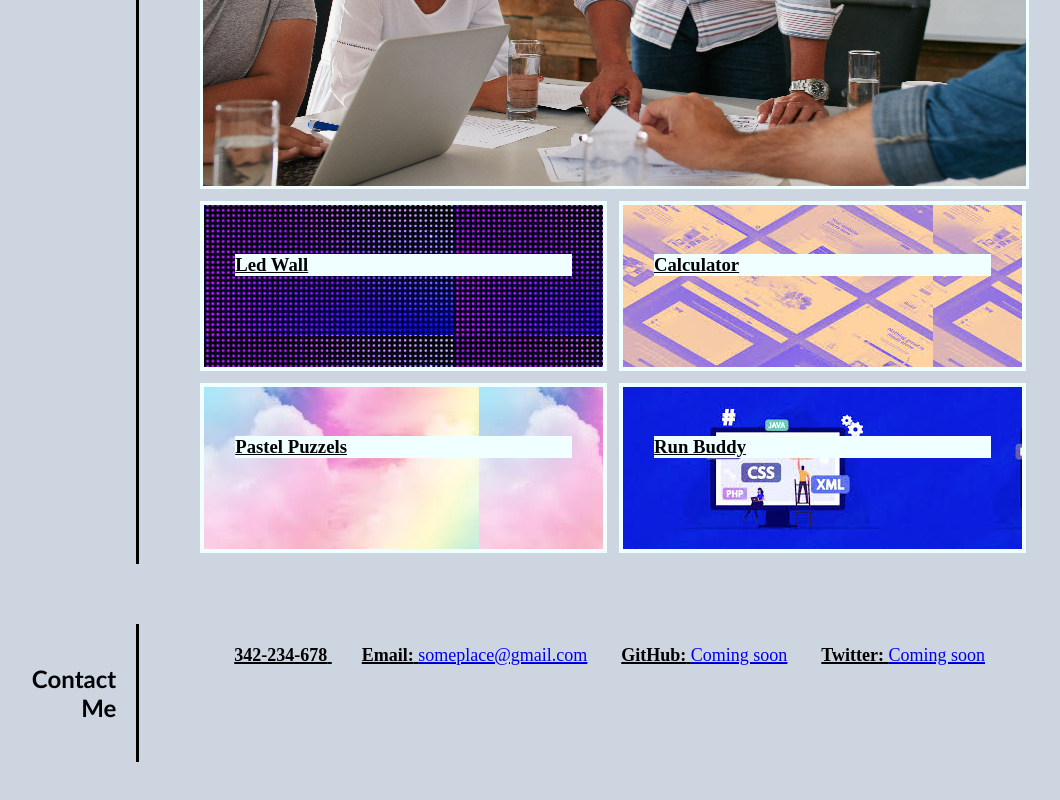
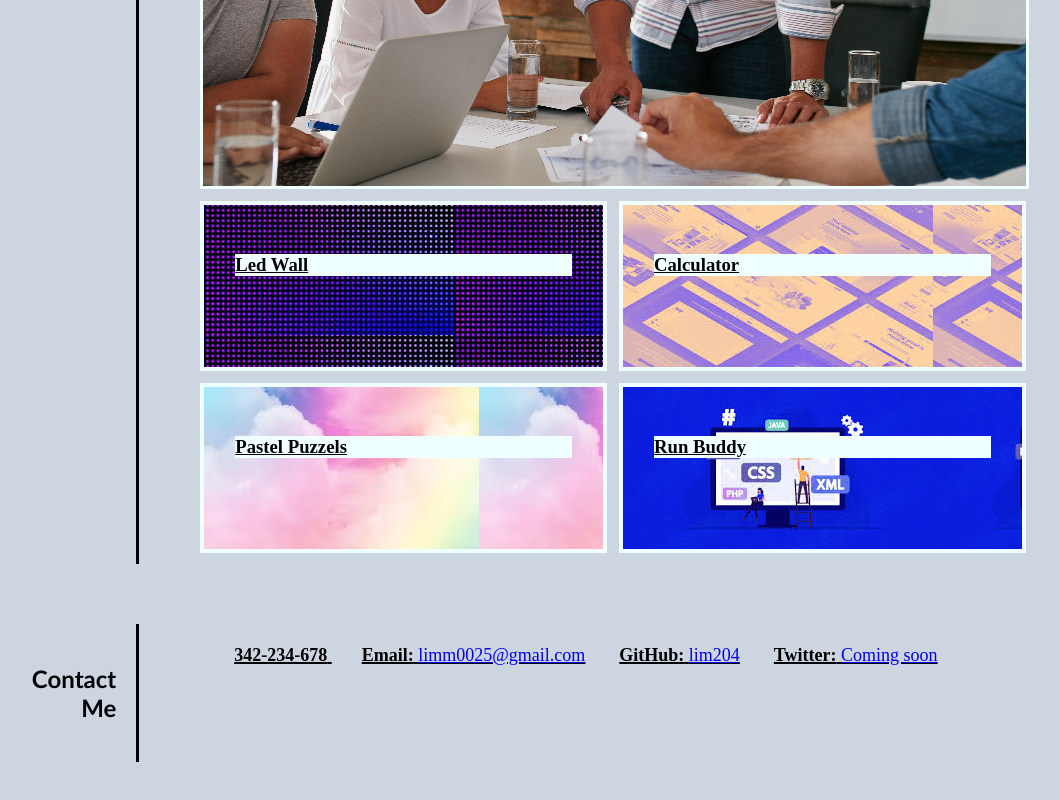
Before and after one commit to lim204/portfolio, a plain HTML site: page index.html in a window 1280 px wide. Shown: the part 1241-2041 px from the top of the page, without its empty margins (212-1272 px from the left). Drawn offline with Linux system fonts and the light colour scheme.

Commit message:
updated information in the contact me section

```diff
--- a/index.html
+++ b/index.html
@@ -70,8 +70,8 @@
                 <div id="contactme">
                  <ul>
                     <li><strong> 342-234-678</strong> <a href="#phonenumber"></a></li>
-                    <li><strong>Email:</strong> <a href="#email">someplace@gmail.com</a></li>
-                    <li><strong>GitHub:</strong> <a href="#github">Coming soon</a></li>
+                    <li><strong>Email:</strong> <a href="#email">limm0025@gmail.com</a></li>
+                    <li><strong>GitHub:</strong> <a href="#github">lim204</a></li>
                     <li><strong>Twitter:</strong> <a href="#twitter">Coming soon</a></li>
                  </ul>
                 </div>
```
